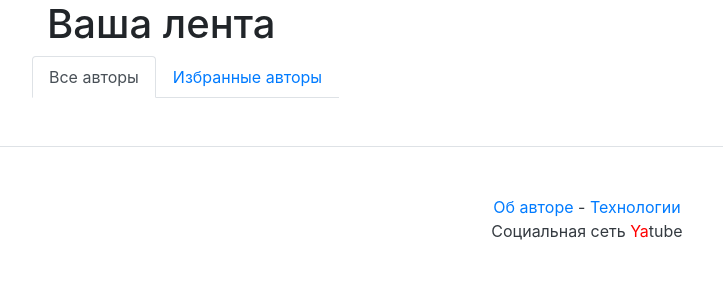
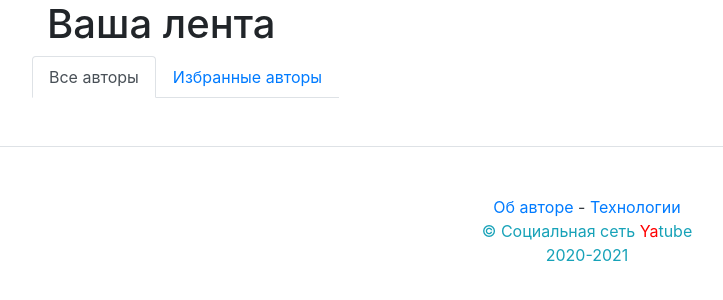
Before and after one commit to marinella2012/hw05_final, a Django app: page /follow/ in a window 1280 px wide. Shown: the part 56-356 px from the top of the page, without its empty margins (53-776 px from the left). Run offline with Django 3.2, Linux system fonts and the light colour scheme; the visitor is signed in with stand-in values (Sample User, id 1); data comes from the database, SQL or seed files in the repository; data that the repository does not hold is empty; some libraries are stand-ins or nearby versions.

Commit message:
some fixes

```diff
--- a/posts/views.py
+++ b/posts/views.py
@@ -1,6 +1,4 @@
-from django.contrib import auth
 from django.contrib.auth.decorators import login_required
-from django.core.exceptions import ObjectDoesNotExist
 from django.core.paginator import Paginator
 from django.shortcuts import get_object_or_404, redirect, render
 from django.views.decorators.cache import cache_page
--- a/requirements.txt
+++ b/requirements.txt
@@ -6,6 +6,7 @@ colorama==0.4.4
 coverage==5.3
 Django==2.2.6
 django-debug-toolbar==2.2
+django-extensions==3.1.0
 idna==2.8
 importlib-metadata==1.5.0
 isort==5.6.4
--- a/templates/footer.html
+++ b/templates/footer.html
@@ -2,5 +2,6 @@
         <p class="m-0 text-dark text-center "><a href="{% url 'about-author' %}">Об авторе</a> -
         <a href="{% url 'spec' %}">Технологии</a>
         </p>
-        <p class="m-0 text-dark text-center ">Социальная сеть <span style="color:red">Ya</span>tube</p>
+        <p class="m-0 text-info text-center">© Социальная сеть <span style="color:red">Ya</span>tube</p>
+        <p class="m-0 text-info text-center">2020-{{ year }}</p>
 </footer>
--- a/yatube/settings.py
+++ b/yatube/settings.py
@@ -26,6 +26,7 @@ INSTALLED_APPS = [
     'django.contrib.messages',
     'django.contrib.staticfiles',
     'sorl.thumbnail',
+    'django_extensions',
 ]
 
 MIDDLEWARE = [
```
